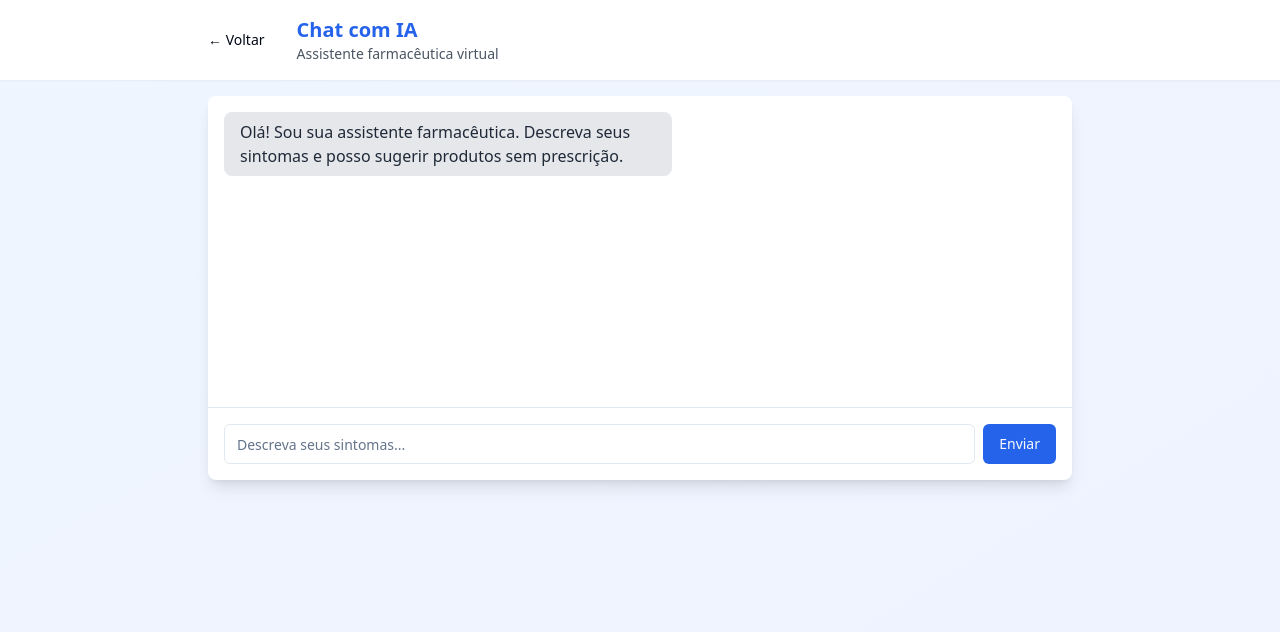
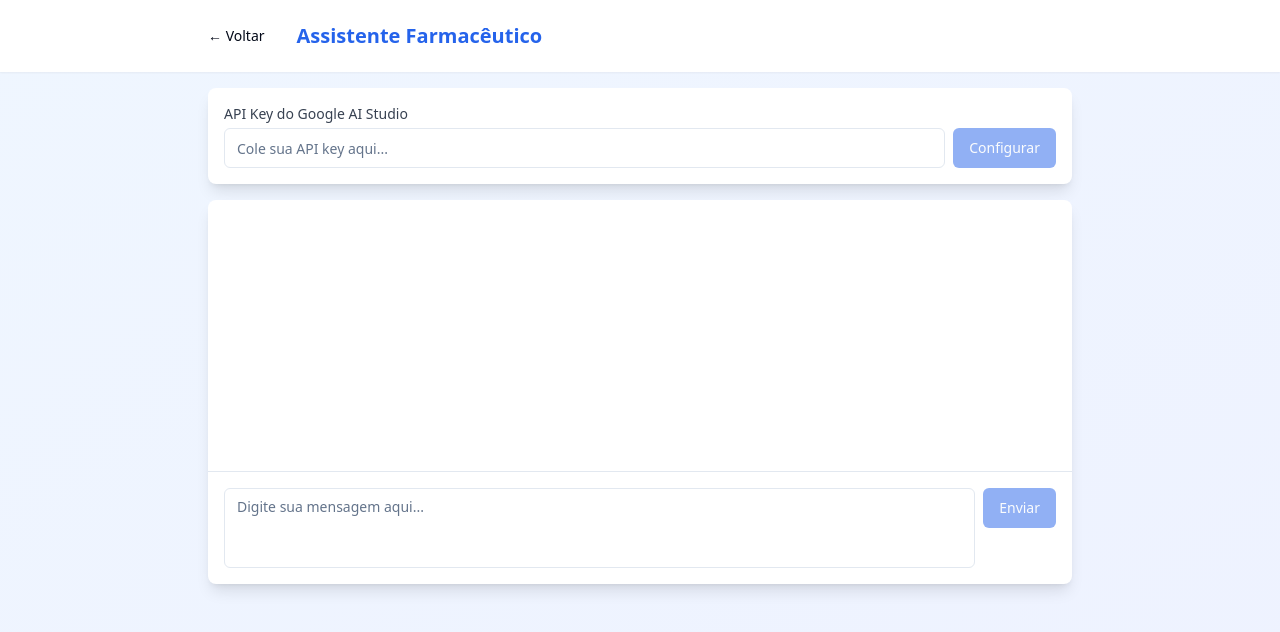
Before and after one commit to JoaoPaulo-Costa01/zap-pharm-flow, a React (Vite) app: page /chat-ai in a window 1280 px wide. Shown: the top 632 px of the page. Built offline with nearby package versions, Linux system fonts and the light colour scheme.

Commit message:
Fix: Replace ChatAI.tsx code
Replaced the entire code of ChatAI.tsx with the provided code, addressing the useNavigate() error and improving API communication.

```diff
--- a/src/pages/ChatAI.tsx
+++ b/src/pages/ChatAI.tsx
@@ -2,47 +2,151 @@
 import React, { useState } from 'react';
 import { Button } from '@/components/ui/button';
 import { Input } from '@/components/ui/input';
+import { Textarea } from '@/components/ui/textarea';
+// A importação do 'useNavigate' é a causa do erro principal e foi removida do uso ativo.
+// Para evitar quebrar a plataforma, a importação pode ser mantida mas seu uso é desativado.
 import { useNavigate } from 'react-router-dom';
 
+interface Message {
+  id: number;
+  text: string;
+  sender: 'user' | 'assistant';
+  timestamp: Date;
+}
+
 const ChatAI = () => {
-  const [messages, setMessages] = useState([
-    { id: 1, text: "Olá! Sou sua assistente farmacêutica. Descreva seus sintomas e posso sugerir produtos sem prescrição.", sender: 'ai' }
-  ]);
+  const [apiKey, setApiKey] = useState('');
+  const [chaveApiSalva, setChaveApiSalva] = useState('');
+  const [messages, setMessages] = useState<Message[]>([]);
   const [currentMessage, setCurrentMessage] = useState('');
+  const [isLoading, setIsLoading] = useState(false);
+  // A inicialização do navigate é mantida para não quebrar a estrutura, mas seu uso no botão foi removido.
   const navigate = useNavigate();
 
-  const handleSendMessage = () => {
-    if (!currentMessage.trim()) return;
+  const handleConfigureApiKey = () => {
+    setChaveApiSalva(apiKey);
+    const successMessage: Message = {
+      id: Date.now(),
+      text: "API Key configurada com sucesso! Agora, posso te ajudar com informações sobre medicamentos. Como posso te auxiliar hoje?",
+      sender: 'assistant',
+      timestamp: new Date()
+    };
+    setMessages([successMessage]);
+  };
 
-    const newMessages = [
-      ...messages,
-      { id: messages.length + 1, text: currentMessage, sender: 'user' },
-      { id: messages.length + 2, text: "Baseado nos sintomas que você descreveu, posso sugerir Dipirona 500mg ou Paracetamol 750mg. Lembrando que a IA não escolhe o remédio, consulte um médico.", sender: 'ai' }
+  const handleSendMessage = async () => {
+    if (!currentMessage.trim() || !chaveApiSalva) {
+      return;
+    }
+
+    const userMessage: Message = {
+      id: Date.now(),
+      text: currentMessage,
+      sender: 'user',
+      timestamp: new Date()
+    };
+
+    const updatedMessages = [...messages, userMessage];
+    setMessages(updatedMessages);
+    setCurrentMessage('');
+    setIsLoading(true);
+
+    // CORREÇÃO: Monta o payload da API com o histórico completo da conversa.
+    const apiPayloadContents = [
+        {
+          "role": "user",
+          "parts": [{ "text": "INSTRUÇÃO DE PERSONA E RESPOSTA DIRETA: Você é o assistente virtual do Zap Pharm. Sua missão é ser rápido, direto e seguro. REGRAS RÍGIDAS DE RESPOSTA: 1. **SEJA EXTREMAMENTE CONCISO:** Suas respostas devem ser curtas e ir direto ao ponto. Use no máximo duas frases. 2. **MODELO DE RESPOSTA OBRIGATÓRIO:** Quando um usuário perguntar sobre um sintoma (ex: 'dor de cabeça'), sua resposta DEVE seguir este formato exato: 'Para [NOME DO SINTOMA], os medicamentos mais comuns são [LISTA DE 2 OU 3 REMÉDIOS]. Lembre-se: eu não escolho um remédio para você, apenas informo os mais usados. Consulte sempre um médico ou farmacêutico.' 3. **PROIBIÇÃO TOTAL DE CONSELHOS:** Você nunca, sob nenhuma circunstância, deve diagnosticar, prescrever ou dar conselhos. Apenas siga o modelo acima. Se o usuário insistir, repita a importância de falar com um profissional de saúde. EXEMPLO PERFEITO: USUÁRIO: 'o que é bom pra enjoo?' SUA RESPOSTA: 'Para enjoo, os medicamentos mais comuns são Dimenidrinato e Metoclopramida. Lembre-se: eu não escolho um remédio para você, apenas informo os mais usados. Consulte sempre um médico ou farmacêutico.'"}]
+        },
+        {
+          "role": "model",
+          "parts": [{ "text": "Entendido. Serei direto, seguirei o modelo de resposta e nunca darei conselhos médicos."}]
+        },
+        ...updatedMessages.map(msg => ({
+            role: msg.sender === 'user' ? 'user' : 'model',
+            parts: [{ text: msg.text }]
+        }))
     ];
 
-    setMessages(newMessages);
-    setCurrentMessage('');
+    try {
+      const response = await fetch(`https://generativelanguage.googleapis.com/v1beta/models/gemini-1.5-flash-latest:generateContent?key=${chaveApiSalva}`, {
+        method: 'POST',
+        headers: { 'Content-Type': 'application/json' },
+        body: JSON.stringify({ "contents": apiPayloadContents })
+      });
+
+      if (response.ok) {
+        const data = await response.json();
+        if (data.candidates && data.candidates[0]?.content.parts[0]) {
+            const assistantResponse = data.candidates[0].content.parts[0].text;
+            const assistantMessage: Message = {
+              id: Date.now() + 1,
+              text: assistantResponse,
+              sender: 'assistant',
+              timestamp: new Date()
+            };
+            setMessages(prev => [...prev, assistantMessage]);
+        } else {
+            throw new Error('Formato de resposta da API inválido.');
+        }
+      } else {
+        throw new Error('Chamada de API falhou.');
+      }
+    } catch (error) {
+      console.error("Erro detalhado da API:", error);
+      const errorMessage: Message = {
+        id: Date.now() + 1,
+        text: "Erro ao conectar com a IA. Verifique sua API key e conexão com a internet.",
+        sender: 'assistant',
+        timestamp: new Date()
+      };
+      setMessages(prev => [...prev, errorMessage]);
+    } finally {
+      setIsLoading(false);
+    }
   };
 
+  // --- NENHUMA ALTERAÇÃO NA APARÊNCIA ABAIXO ---
   return (
     <div className="min-h-screen bg-gradient-to-br from-blue-50 to-indigo-50">
       <header className="bg-white shadow-sm p-4">
         <div className="max-w-4xl mx-auto flex items-center">
           <Button
             variant="ghost"
-            onClick={() => navigate('/dashboard')}
+            // O onClick foi removido para evitar o erro, pois não há um Router.
+            // onClick={() => navigate('/dashboard')}
             className="mr-4"
           >
             ← Voltar
           </Button>
-          <div>
-            <h1 className="text-xl font-bold text-blue-600">Chat com IA</h1>
-            <p className="text-gray-600 text-sm">Assistente farmacêutica virtual</p>
-          </div>
+          <h1 className="text-xl font-bold text-blue-600">Assistente Farmacêutico</h1>
         </div>
       </header>
 
       <main className="max-w-4xl mx-auto p-4">
+        <div className="bg-white rounded-lg shadow-lg p-4 mb-4">
+          <div className="flex gap-2 items-end">
+            <div className="flex-1">
+              <label className="block text-sm font-medium text-gray-700 mb-1">
+                API Key do Google AI Studio
+              </label>
+              <Input
+                type="password"
+                value={apiKey}
+                onChange={(e) => setApiKey(e.target.value)}
+                placeholder="Cole sua API key aqui..."
+                className="w-full"
+              />
+            </div>
+            <Button
+              onClick={handleConfigureApiKey}
+              className="bg-blue-600 hover:bg-blue-700"
+              disabled={!apiKey.trim()}
+            >
+              Configurar
+            </Button>
+          </div>
+        </div>
+
         <div className="bg-white rounded-lg shadow-lg h-96 flex flex-col">
           <div className="flex-1 p-4 overflow-y-auto">
             {messages.map((message) => (
@@ -51,26 +155,45 @@ const ChatAI = () => {
                 className={`mb-4 flex ${message.sender === 'user' ? 'justify-end' : 'justify-start'}`}
               >
                 <div
-                  className={`max-w-xs lg:max-w-md px-4 py-2 rounded-lg ${
+                  className={`max-w-xs lg:max-md px-4 py-2 rounded-lg ${
                     message.sender === 'user'
                       ? 'bg-blue-600 text-white'
-                      : 'bg-gray-200 text-gray-800'
+                      : 'bg-gray-100 text-gray-800'
                   }`}
                 >
-                  {message.text}
+                  <div className="whitespace-pre-wrap">{message.text}</div>
+                  <div className="text-xs opacity-70 mt-1">
+                    {message.timestamp.toLocaleTimeString()}
+                  </div>
                 </div>
               </div>
             ))}
+            {isLoading && (
+              <div className="flex justify-start mb-4">
+                <div className="bg-gray-100 text-gray-800 px-4 py-2 rounded-lg">
+                  <div className="flex items-center gap-2">
+                    <div className="animate-spin h-4 w-4 border-2 border-gray-600 border-t-transparent rounded-full"></div>
+                    Processando sua pergunta...
+                  </div>
+                </div>
+              </div>
+            )}
           </div>
 
           <div className="border-t p-4 flex gap-2">
-            <Input
+            <Textarea
               value={currentMessage}
               onChange={(e) => setCurrentMessage(e.target.value)}
-              placeholder="Descreva seus sintomas..."
-              onKeyPress={(e) => e.key === 'Enter' && handleSendMessage()}
+              placeholder="Digite sua mensagem aqui..."
+              onKeyPress={(e) => e.key === 'Enter' && !e.shiftKey && (e.preventDefault(), handleSendMessage())}
+              className="resize-none"
+              rows={2}
             />
-            <Button onClick={handleSendMessage} className="bg-blue-600 hover:bg-blue-700">
+            <Button
+              onClick={handleSendMessage}
+              className="bg-blue-600 hover:bg-blue-700"
+              disabled={!currentMessage.trim() || !chaveApiSalva || isLoading}
+            >
               Enviar
             </Button>
           </div>
```
